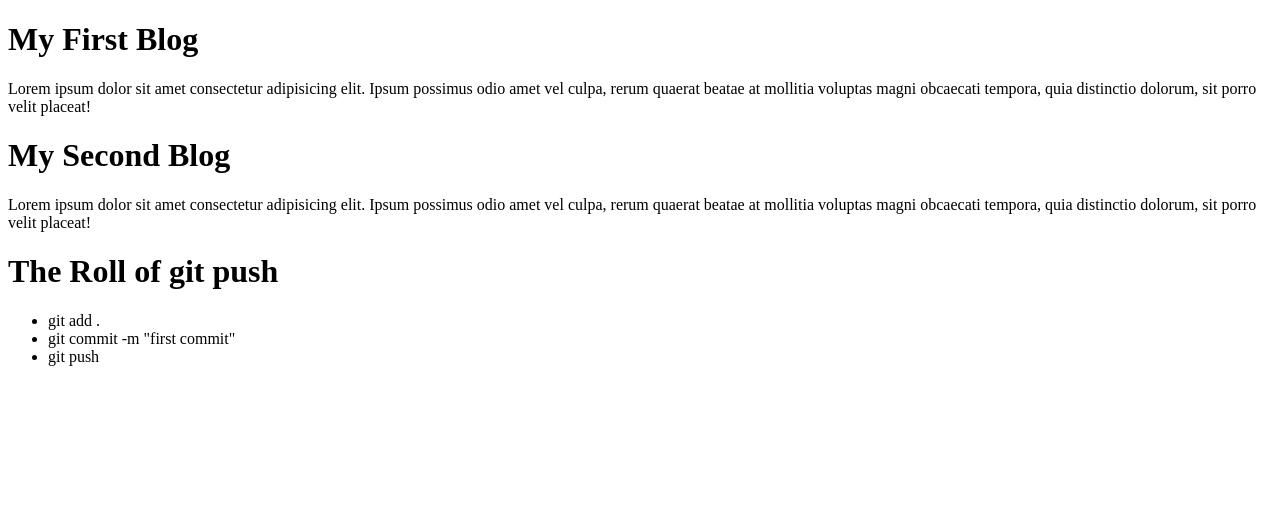
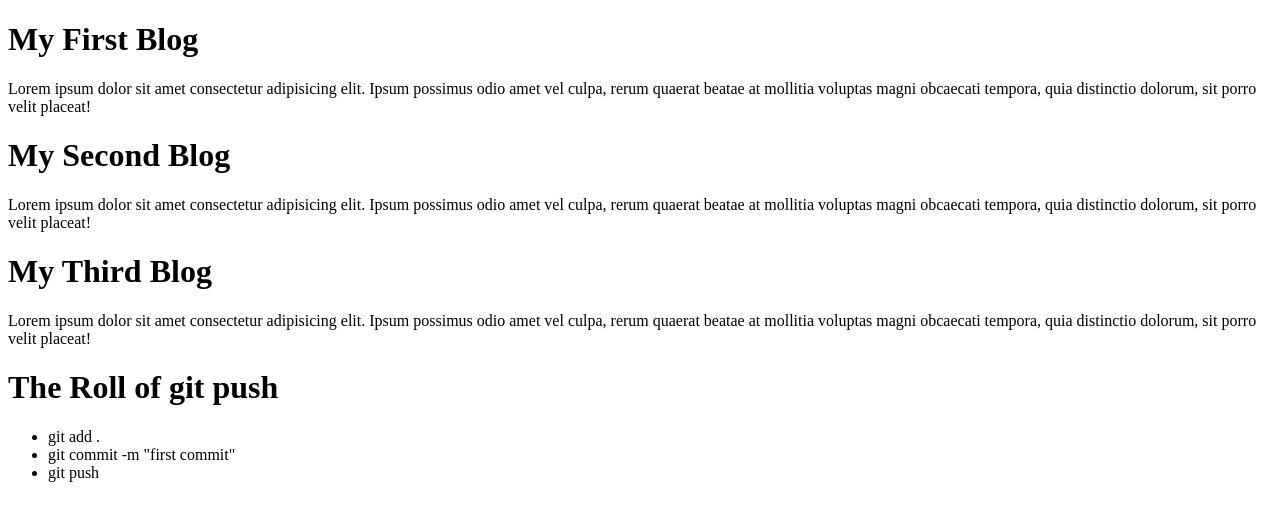
Before and after one commit to CtrlShiftfarhad/My-simple-website, a plain HTML site: page index.html in a window 1280 px wide. Drawn offline with Linux system fonts and the light colour scheme.

Commit message:
third blog added

```diff
--- a/index.html
+++ b/index.html
@@ -20,6 +20,12 @@
         </p>
     </div>
     <div>
+        <h1>My Third Blog</h1>
+        <p>
+            Lorem ipsum dolor sit amet consectetur adipisicing elit. Ipsum possimus odio amet vel culpa, rerum quaerat beatae at mollitia voluptas magni obcaecati tempora, quia distinctio dolorum, sit porro velit placeat!
+        </p>
+    </div>
+    <div>
         <h1>The Roll of git push</h1>
         <ul>
             <li>git add .</li>
```
